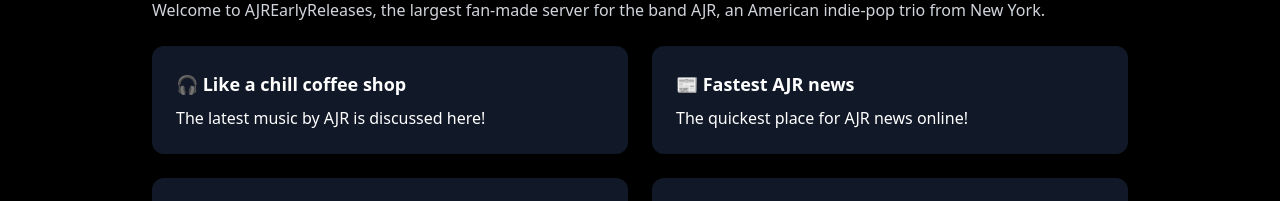
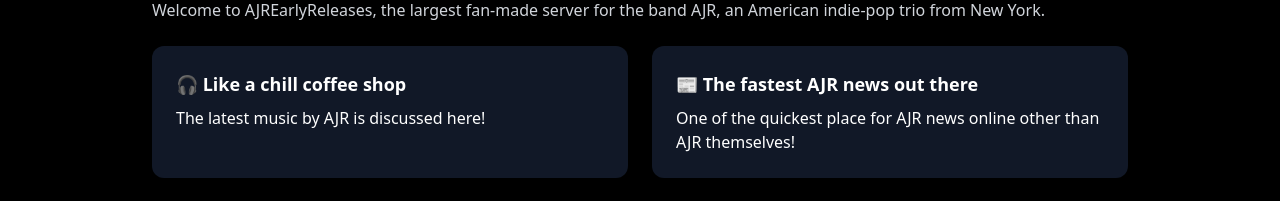
Before and after one commit to AJREarlyReleases/AJRERWebsite2025Attempt, a React (Vite) app: page /discord in a window 1280 px wide. Shown: the part 471-672 px from the top of the page. Built offline with nearby package versions, Linux system fonts and the light colour scheme; no server answers.

Commit message:
Small adjustment to text in DiscordPage.

```diff
--- a/src/DiscordPage.jsx
+++ b/src/DiscordPage.jsx
@@ -94,8 +94,8 @@
             </div>
 
             <div className="bg-gray-900 p-6 rounded-xl shadow-md">
-              <h3 className="font-semibold text-lg mb-2">📰 Fastest AJR news</h3>
-              <p>The quickest place for AJR news online!</p>
+              <h3 className="font-semibold text-lg mb-2">📰 The fastest AJR news out there</h3>
+              <p>One of the quickest place for AJR news online other than AJR themselves!</p>
             </div>
 
             <div className="bg-gray-900 p-6 rounded-xl shadow-md">
```
Also changed, not shown: 1 other file (tests, documents, lock files or other folders).
